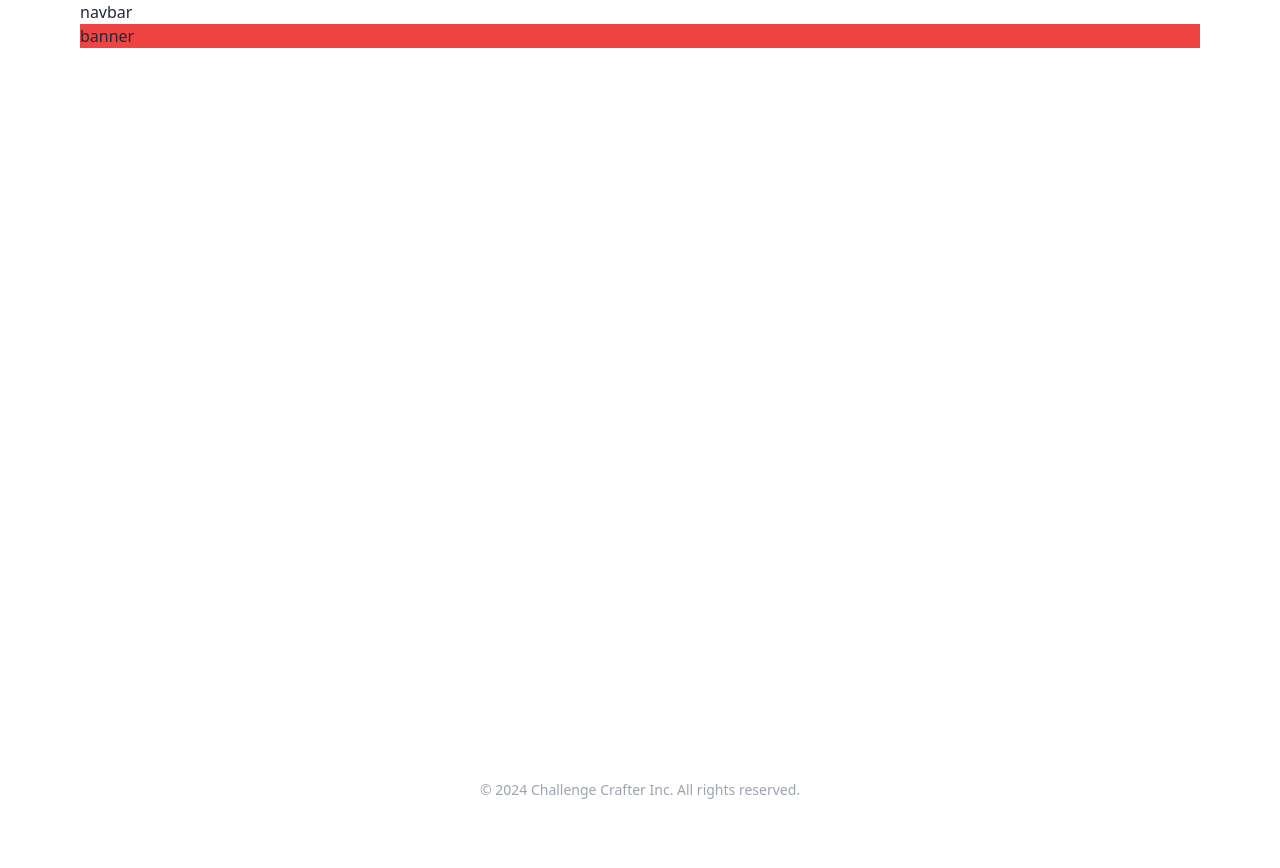
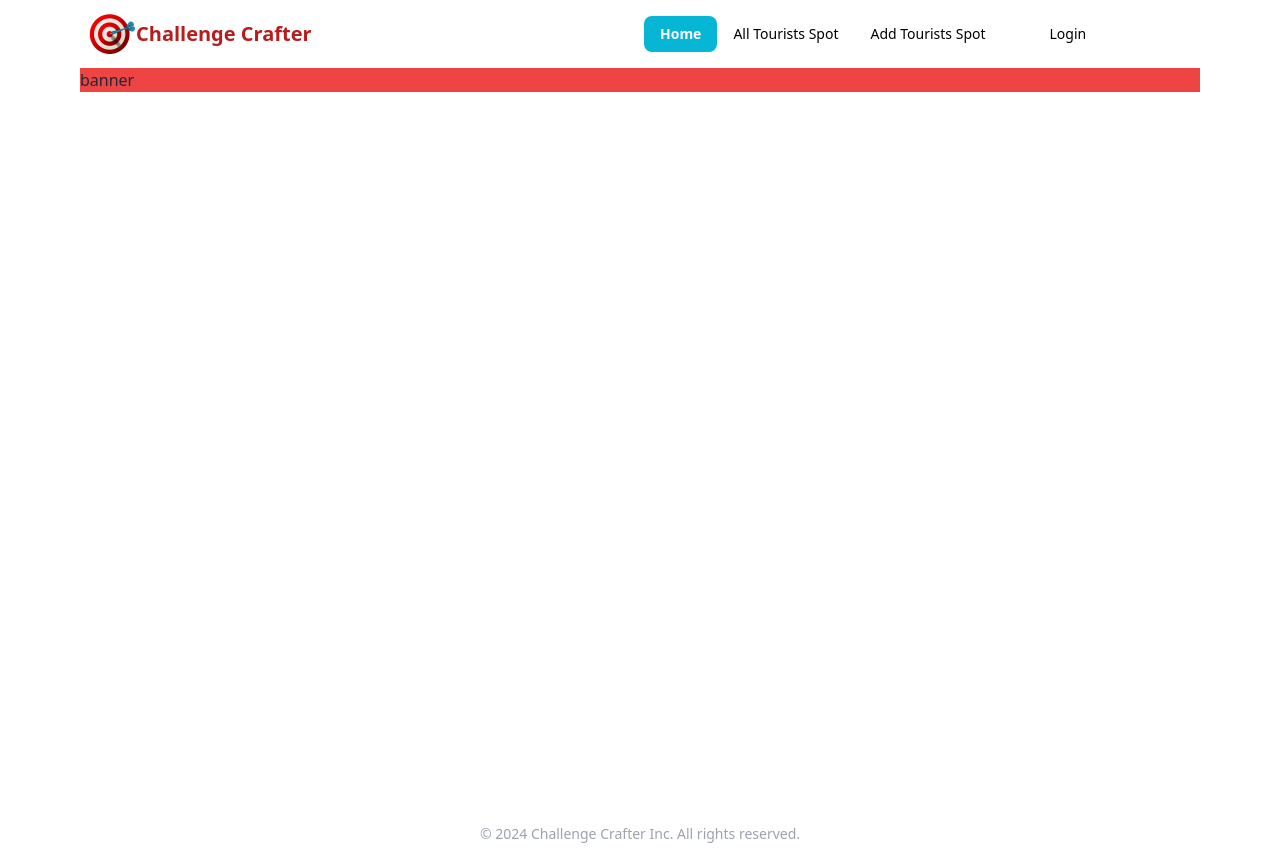
Before and after one commit to Sadman-Chowdhury/challenge-crafter-client, a React (Vite) app: page / in a window 1280 px wide. Before the commit the page ends 824 px from the top, so only its background shows below. Built offline with nearby package versions, Linux system fonts and the light colour scheme; no server answers.

Commit message:
Navbar added

```diff
--- a/src/Shared/Navbar.jsx
+++ b/src/Shared/Navbar.jsx
@@ -1,10 +1,159 @@
+import { Link, NavLink } from "react-router-dom";
 import Container from "./../Container";
+import logo from "../assets/Images/logo.png";
+import UseAuth from "../Hooks/UseAuth";
+const Navbar = () => {
+  // =================================================================
+  const { user, logOut } = UseAuth();
+  console.log(user);
 
-const Navbar = () => {
+  const navLinks = (
+    <>
+      <li>
+        <NavLink
+          to="/"
+          className={({ isActive }) =>
+            isActive
+              ? "bg-cyan-500 font-bold text-white"
+              : "bg-transparent text-black"
+          }
+        >
+          Home
+        </NavLink>
+      </li>
+      <li>
+        <NavLink
+          to="/allTouristSpot"
+          className={({ isActive }) =>
+            isActive
+              ? "bg-cyan-500 font-bold text-white"
+              : "bg-transparent text-black"
+          }
+        >
+          All Tourists Spot
+        </NavLink>
+      </li>
+      <li>
+        <NavLink
+          to="/addTouristSpot"
+          className={({ isActive }) =>
+            isActive
+              ? "bg-cyan-500 font-bold text-white"
+              : "bg-transparent text-black"
+          }
+        >
+          Add Tourists Spot
+        </NavLink>
+      </li>
+      <li>
+        <NavLink
+          to="/allTouristSpot"
+          className={({ isActive }) =>
+            isActive ? "bg-cyan-500 text-white" : "bg-transparent text-black"
+          }
+        >
+          {/* This seems to be a duplicate link, consider revising */}
+        </NavLink>
+      </li>
+      {user ? (
+        " "
+      ) : (
+        <li>
+          <NavLink
+            to="/myList"
+            className={({ isActive }) =>
+              isActive ? "bg-red-500 text-white" : "bg-transparent text-black"
+            }
+          >
+            Login
+          </NavLink>
+        </li>
+      )}
+    </>
+  );
+  // =================================================================
   return (
     <Container>
-      <div>
-        <h1>navbar</h1>
+      <div className="navbar bg-base-100">
+        <div className="navbar-start">
+          <div className="dropdown">
+            <div tabIndex={0} role="button" className="btn btn-ghost lg:hidden">
+              <svg
+                xmlns="http://www.w3.org/2000/svg"
+                className="h-5 w-5"
+                fill="none"
+                viewBox="0 0 24 24"
+                stroke="currentColor"
+              >
+                <path
+                  strokeLinecap="round"
+                  strokeLinejoin="round"
+                  strokeWidth="2"
+                  d="M4 6h16M4 12h8m-8 6h16"
+                />
+              </svg>
+            </div>
+            <ul
+              tabIndex={0}
+              className="menu menu-sm dropdown-content mt-3 z-[1] p-2 shadow bg-base-100 rounded-box w-52"
+            >
+              {navLinks}
+            </ul>
+          </div>
+          <Link to="/">
+            <div className="flex items-center">
+              <div>
+                <img src={logo} className="lg:block hidden" alt="" />
+              </div>
+              <div>
+                <p className="lg:text-xl font-bold text-red-700">
+                  Challenge Crafter
+                </p>
+              </div>
+            </div>
+          </Link>
+        </div>
+        <div className="navbar-center hidden lg:flex">
+          <ul className="menu menu-horizontal px-1">{navLinks}</ul>
+        </div>
+
+        {user && user.photoURL ? (
+          <div className="navbar-end">
+            <div className="dropdown dropdown-end">
+              <div
+                tabIndex={0}
+                role="button"
+                className="btn btn-ghost btn-circle avatar"
+              >
+                <div className="w-10 rounded-full">
+                  <img
+                    alt="Tailwind CSS Navbar component"
+                    src={user?.photoURL}
+                  />
+                </div>
+              </div>
+              <ul
+                tabIndex={0}
+                className="menu menu-sm dropdown-content mt-3 z-[1] p-2 shadow bg-base-100 rounded-box w-52"
+              >
+                <li>
+                  <a className="justify-between">
+                    Profile
+                    <span className="badge">New</span>
+                  </a>
+                </li>
+                <li>
+                  <a>Settings</a>
+                </li>
+                <li>
+                  <button onClick={logOut}>Logout</button>
+                </li>
+              </ul>
+            </div>
+          </div>
+        ) : (
+          ""
+        )}
       </div>
     </Container>
   );
```
Also changed, not shown: src/assets/Images/logo.png (added).
